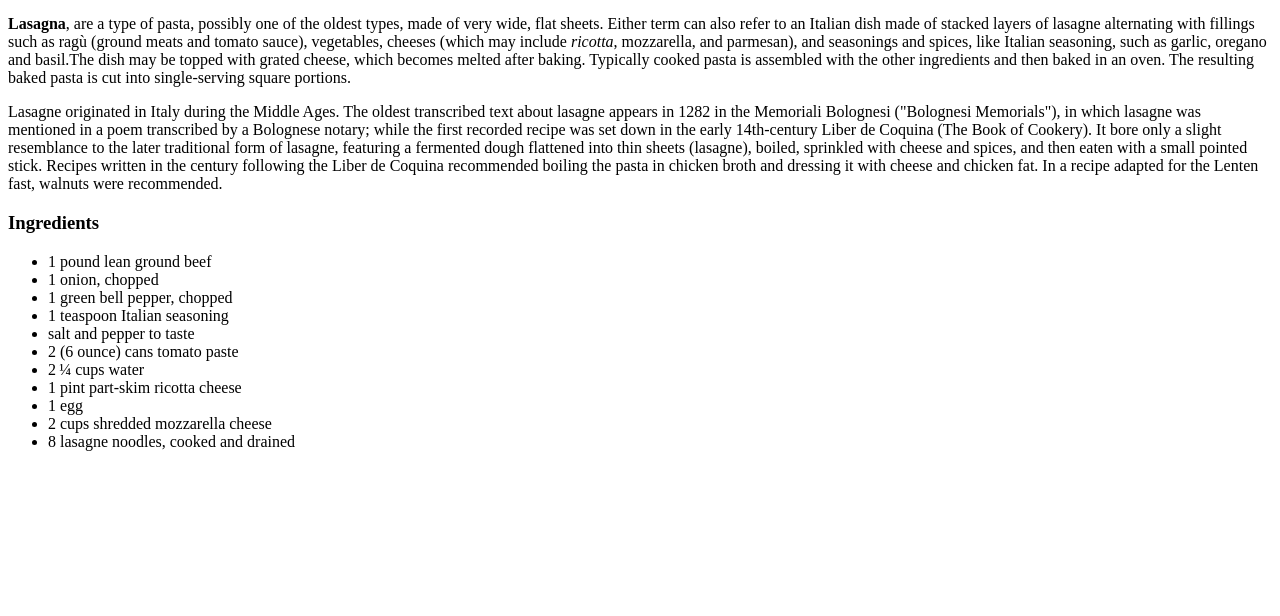
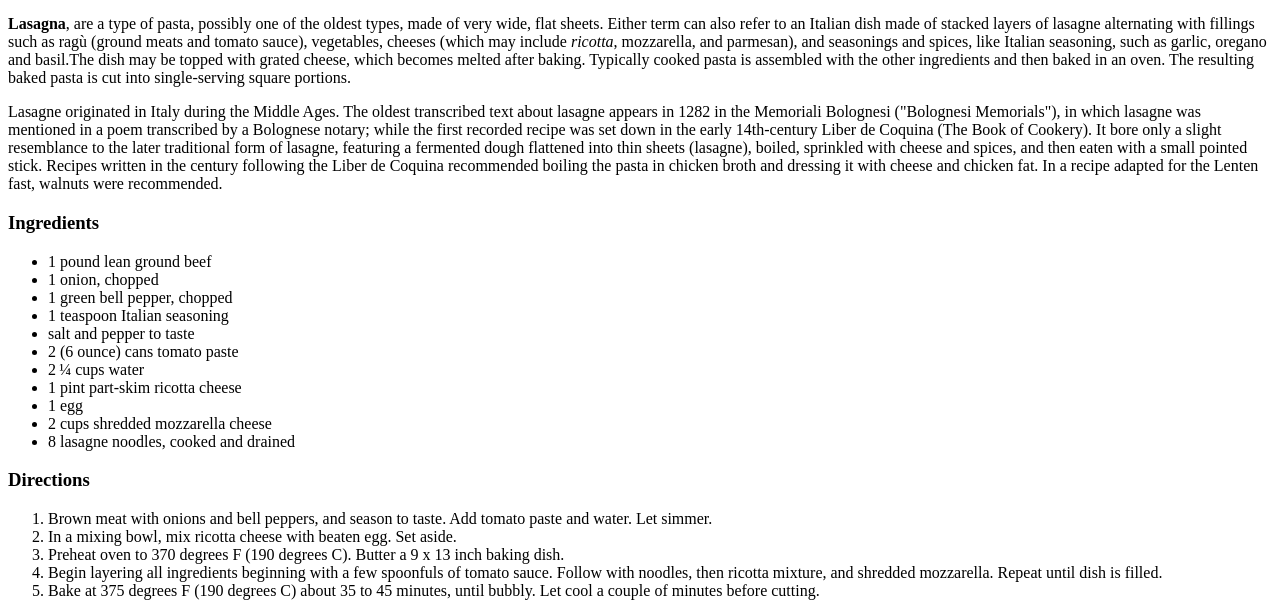
Before and after one commit to unmeshk9/odin-recipes, a plain HTML site: page recipes/lasagna.html in a window 1280 px wide. Shown: the part 428-1044 px from the top of the page. Before the commit the page ends 895 px from the top, so only its background shows below. Drawn offline with Linux system fonts and the light colour scheme.

Commit message:
Add Directions

```diff
--- a/recipes/lasagna.html
+++ b/recipes/lasagna.html
@@ -26,5 +26,13 @@
             <li>2 cups shredded mozzarella cheese</li>
             <li>8 lasagne noodles, cooked and drained</li>
         </ul>
+        <h3>Directions</h3>
+        <ol>
+            <li>Brown meat with onions and bell peppers, and season to taste. Add tomato paste and water. Let simmer.</li>
+            <li>In a mixing bowl, mix ricotta cheese with beaten egg. Set aside.</li>
+            <li>Preheat oven to 370 degrees F (190 degrees C). Butter a 9 x 13 inch baking dish.</li>
+            <li>Begin layering all ingredients beginning with a few spoonfuls of tomato sauce. Follow with noodles, then ricotta mixture, and shredded mozzarella. Repeat until dish is filled.</li>
+            <li>Bake at 375 degrees F (190 degrees C) about 35 to 45 minutes, until bubbly. Let cool a couple of minutes before cutting.</li>
+        </ol>
     </body>
 </html>
```
